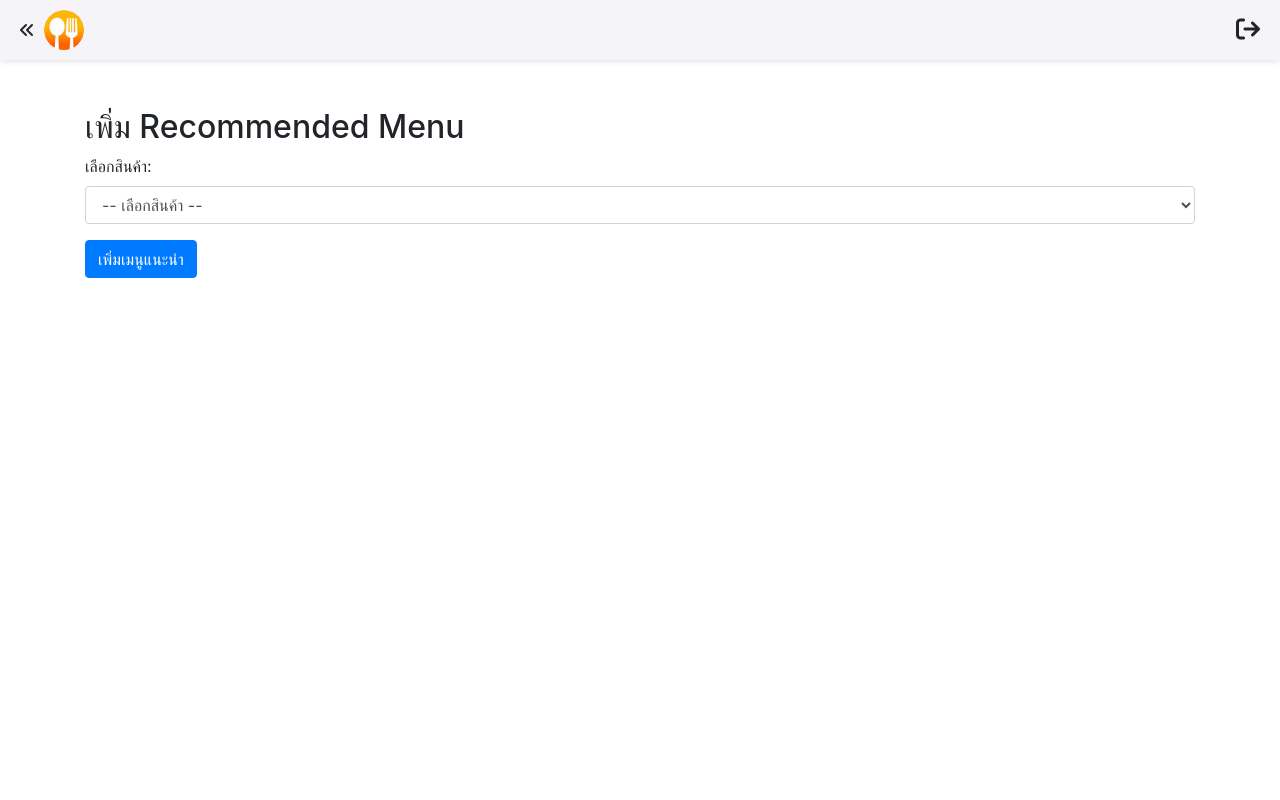
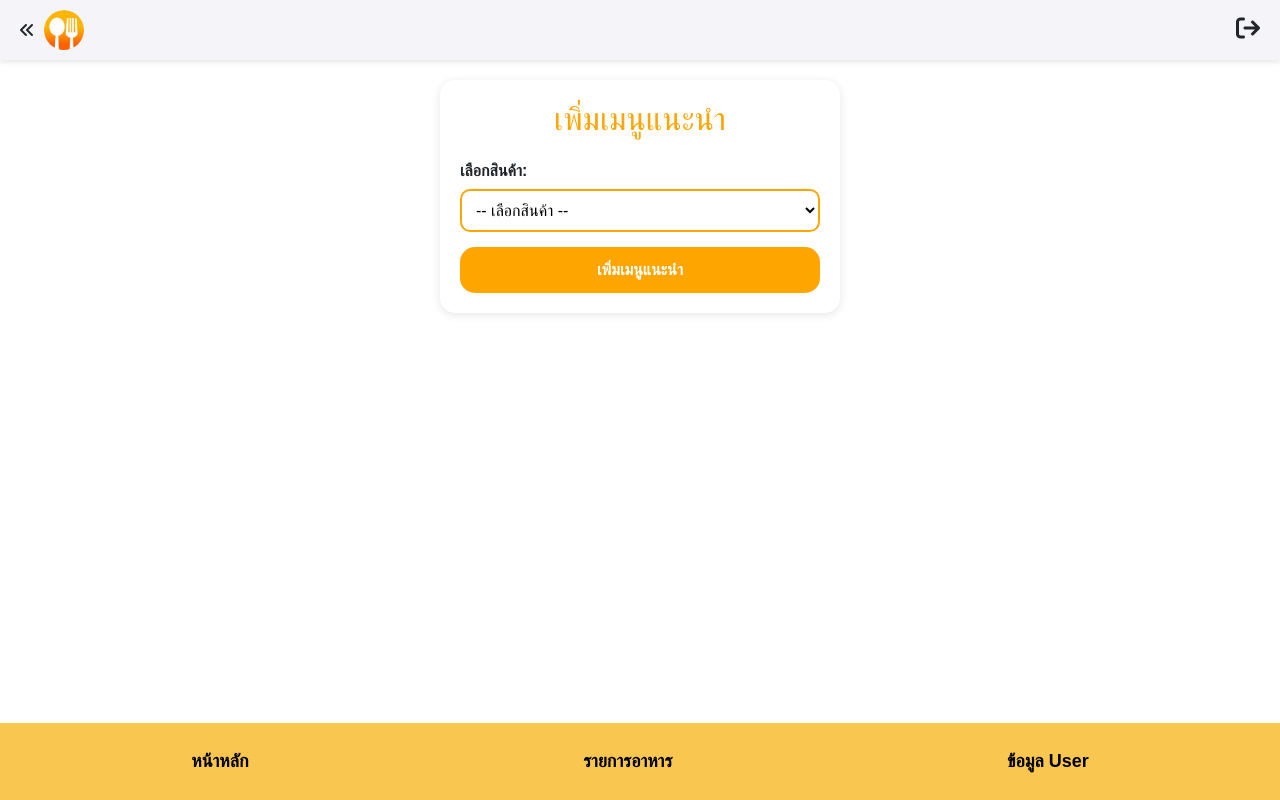
Before and after one commit to thanawadeetithada/MenukaHome-cafe, a PHP site: page /MenukaHome-cafe/recommended_menu.php in a window 1280 px wide. Run offline with PHP 8.4, Linux system fonts and the light colour scheme; data that the repository does not hold is empty.

Commit message:
btn admin

```diff
--- a/recommended_menu.php
+++ b/recommended_menu.php
@@ -1,36 +1,39 @@
 <?php
-session_start();
 include('include/header.php');
 include('config.php');
 
-// ตรวจสอบว่าฟอร์มถูกส่งหรือไม่
-if ($_SERVER['REQUEST_METHOD'] == 'POST') {
+$product_result = $conn->query("SELECT product_id, product_name FROM products");
+
+if (!$product_result) {
+    die("Error retrieving products: " . $conn->error);
+}
+
+if ($_SERVER['REQUEST_METHOD'] === 'POST') {
+    // รับค่าจากฟอร์ม
     $product_id = $_POST['product_id'];
 
-    // ตรวจสอบว่า `product_id` ไม่ว่างเปล่า
+    // ตรวจสอบว่ามีการเลือกสินค้า
     if (!empty($product_id)) {
-        // สร้างคำสั่ง SQL
-        $sql = "INSERT INTO recommended_menu (product_id, created_at) VALUES (?, NOW())";
+        // เตรียม query สำหรับการ insert
+        $stmt = $conn->prepare("INSERT INTO recommended_menu (product_id, created_at) VALUES (?, NOW())");
 
-        // เตรียม statement เพื่อป้องกัน SQL Injection
-        if ($stmt = $conn->prepare($sql)) {
-            $stmt->bind_param("i", $product_id); // ผูกค่ากับตัวแปร
+        // ผูกค่ากับ parameter
+        $stmt->bind_param("i", $product_id);
+
+        // ลอง execute และตรวจสอบผลลัพธ์
         if ($stmt->execute()) {
-                $success_message = "เพิ่มข้อมูลสำเร็จ!";
+            header("Location: main.php");
+
         } else {
-                $error_message = "เกิดข้อผิดพลาด: " . $conn->error;
+            $error_message = "เกิดข้อผิดพลาด: " . $stmt->error;
         }
+
+        // ปิด statement
         $stmt->close();
-        }
     } else {
         $error_message = "กรุณาเลือกสินค้า";
     }
 }
-
-// ดึงข้อมูลจากตาราง `products` เพื่อแสดงในฟอร์ม
-$product_query = "SELECT product_id, product_name FROM products";
-$product_result = $conn->query($product_query);
-
 ?>
 
 <!DOCTYPE html>
@@ -40,12 +43,106 @@ $product_result = $conn->query($product_query);
     <meta charset="UTF-8">
     <meta name="viewport" content="width=device-width, initial-scale=1.0">
     <title>เพิ่ม Recommended Menu</title>
-    <link rel="stylesheet" href="https://maxcdn.bootstrapcdn.com/bootstrap/4.5.2/css/bootstrap.min.css">
+    <link rel="stylesheet" href="https://cdnjs.cloudflare.com/ajax/libs/font-awesome/6.0.0-beta3/css/all.min.css">
+    <style>
+    footer {
+        display: flex;
+        justify-content: space-around;
+        background-color: #f9c74f;
+        padding: 10px 0;
+        position: fixed;
+        bottom: 0;
+        width: 100%;
+        z-index: 1000;
+
+        a {
+            font-size: 18px;
+            font-weight: bold;
+            color: black;
+        }
+    }
+
+    body {
+        font-family: 'Prompt', sans-serif;
+        line-height: 1.6;
+        height: 100%;
+        margin: 0;
+        padding-bottom: 60px;
+    }
+    .container {
+        max-width: 400px;
+        margin: 20px auto;
+        padding: 20px;
+        background-color: white;
+        border-radius: 15px;
+        box-shadow: 0 2px 10px rgba(0, 0, 0, 0.1);
+    }
+
+    h2 {
+        text-align: center;
+        margin-bottom: 20px;
+        color: #ffa500;
+    }
+
+    .form-group {
+        margin-bottom: 15px;
+    }
+
+    .form-group label {
+        font-weight: bold;
+        display: block;
+        margin-bottom: 5px;
+    }
+
+    .form-group select {
+        width: 100%;
+        padding: 10px;
+        border: 2px solid #ffa500;
+        border-radius: 10px;
+        font-size: 1rem;
+        background-color: #fff;
+    }
+
+    button {
+        width: 100%;
+        padding: 10px;
+        font-size: 1rem;
+        font-weight: bold;
+        border-radius: 15px;
+        border: none;
+        background-color: #ffa500;
+        color: white;
+        cursor: pointer;
+    }
+
+    button:hover {
+        background-color: #e59400;
+    }
+
+    .alert {
+        padding: 15px;
+        margin-bottom: 20px;
+        border-radius: 10px;
+        font-size: 0.9rem;
+    }
+
+    .alert-success {
+        background-color: #d4edda;
+        color: #155724;
+        border: 1px solid #c3e6cb;
+    }
+
+    .alert-danger {
+        background-color: #f8d7da;
+        color: #721c24;
+        border: 1px solid #f5c6cb;
+    }
+    </style>
 </head>
 
 <body>
-<div class="container mt-5">
-    <h2>เพิ่ม Recommended Menu</h2>
+    <div class="container">
+        <h2>เพิ่มเมนูแนะนำ</h2>
 
         <?php
         // แสดงข้อความสถานะ
@@ -60,7 +157,7 @@ $product_result = $conn->query($product_query);
         <form action="" method="POST">
             <div class="form-group">
                 <label for="product_id">เลือกสินค้า:</label>
-            <select name="product_id" id="product_id" class="form-control" required>
+                <select name="product_id" id="product_id" required>
                     <option value="">-- เลือกสินค้า --</option>
                     <?php
                     if ($product_result->num_rows > 0) {
@@ -73,13 +170,14 @@ $product_result = $conn->query($product_query);
                     ?>
                 </select>
             </div>
-        <button type="submit" class="btn btn-primary">เพิ่มเมนูแนะนำ</button>
+            <button type="submit">เพิ่มเมนูแนะนำ</button>
         </form>
     </div>
-
-<!-- Bootstrap JS -->
-<script src="https://code.jquery.com/jquery-3.6.0.min.js"></script>
-<script src="https://maxcdn.bootstrapcdn.com/bootstrap/4.5.2/js/bootstrap.min.js"></script>
+    <footer class="footer p-4">
+        <a href="main.php">หน้าหลัก</a>
+        <a href="edit_products.php">รายการอาหาร</a>
+        <a href="user_info.php">ข้อมูล User</a>
+    </footer>
 </body>
 
 </html>
--- a/user_info.php
+++ b/user_info.php
@@ -89,7 +89,6 @@ $user_result = $conn->query($user_sql);
     .edit-link {
         text-align: right;
     }
-
     </style>
 </head>
 
@@ -105,8 +104,9 @@ $user_result = $conn->query($user_sql);
             <p><strong>Email:</strong> <?php echo htmlspecialchars($user['email']); ?></p>
             <p><strong>Phone:</strong> <?php echo htmlspecialchars($user['phone']); ?></p>
             <p><strong>Role:</strong> <?php echo $user['user_role'] == 1 ? 'Admin' : 'User'; ?></p>
-            <!-- <p><strong>Created At:</strong> <?php echo htmlspecialchars($user['created_at']); ?></p> -->
             <div class="edit-link">
+                <a style="color: red;" href="delete_user.php?user_id=<?php echo $user['user_id']; ?>"
+                    onclick="return confirm('คุณแน่ใจหรือไม่ว่าต้องการลบผู้ใช้นี้?')">ลบ</a>
                 <a href="edit_user_info.php?user_id=<?php echo $user['user_id']; ?>">แก้ไข</a>
             </div>
         </div>
```
Also changed, not shown: delete_user.php (added, +41 -0 lines), history_receipt.php (+117 -114 lines), main.php (+8 -2 lines), uploads/1735293310_132889856.jpg (added). Lines whose indentation alone changed are shown as unchanged.
